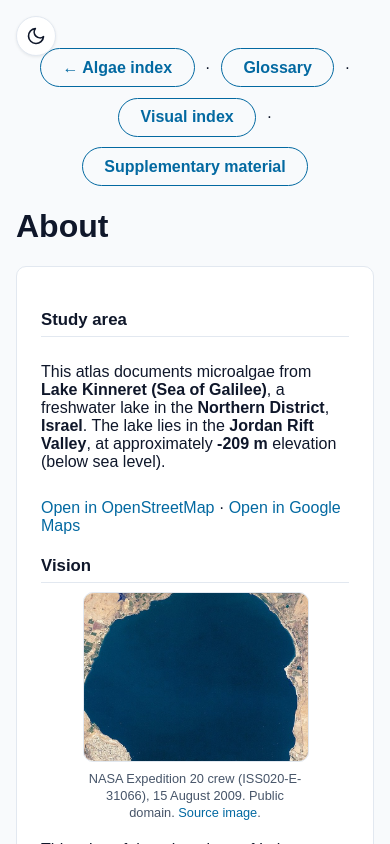
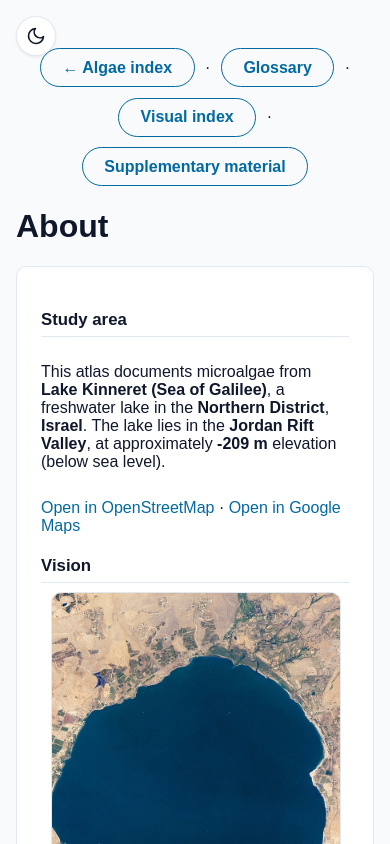
Before and after one commit to galcohensius/kinneret-algae-atlas, a Next.js app: page /about in a window 390 px wide. Shown: the top 844 px of the page. Built offline with nearby package versions, Linux system fonts and the light colour scheme.

Commit message:
Show full lake in Vision satellite image
Widen the floated figure and drop height crop so the portrait ISS photo
displays at natural aspect ratio.

Co-authored-by: Gal Cohensius <galcohensius@gmail.com>

```diff
--- a/app/globals.css
+++ b/app/globals.css
@@ -317,12 +317,13 @@ main.home {
 
 .about-vision-figure {
   float: right;
-  width: min(100%, 13.5rem);
-  margin: 0.1rem 0 0.85rem 1.25rem;
+  width: min(100%, 20rem);
+  margin: 0.1rem 0 1rem 1.5rem;
 }
 
 .about-vision-figure .study-area-map-image {
-  max-height: 10.5rem;
+  max-height: none;
+  object-fit: contain;
 }
 
 .about-vision-figure .study-area-map-caption {
@@ -332,8 +333,8 @@ main.home {
 @media (max-width: 720px) {
   .about-vision-figure {
     float: none;
-    width: min(100%, 14rem);
-    margin: 0 auto 1rem;
+    width: min(100%, 18rem);
+    margin: 0 auto 1.1rem;
   }
 }
 
```
